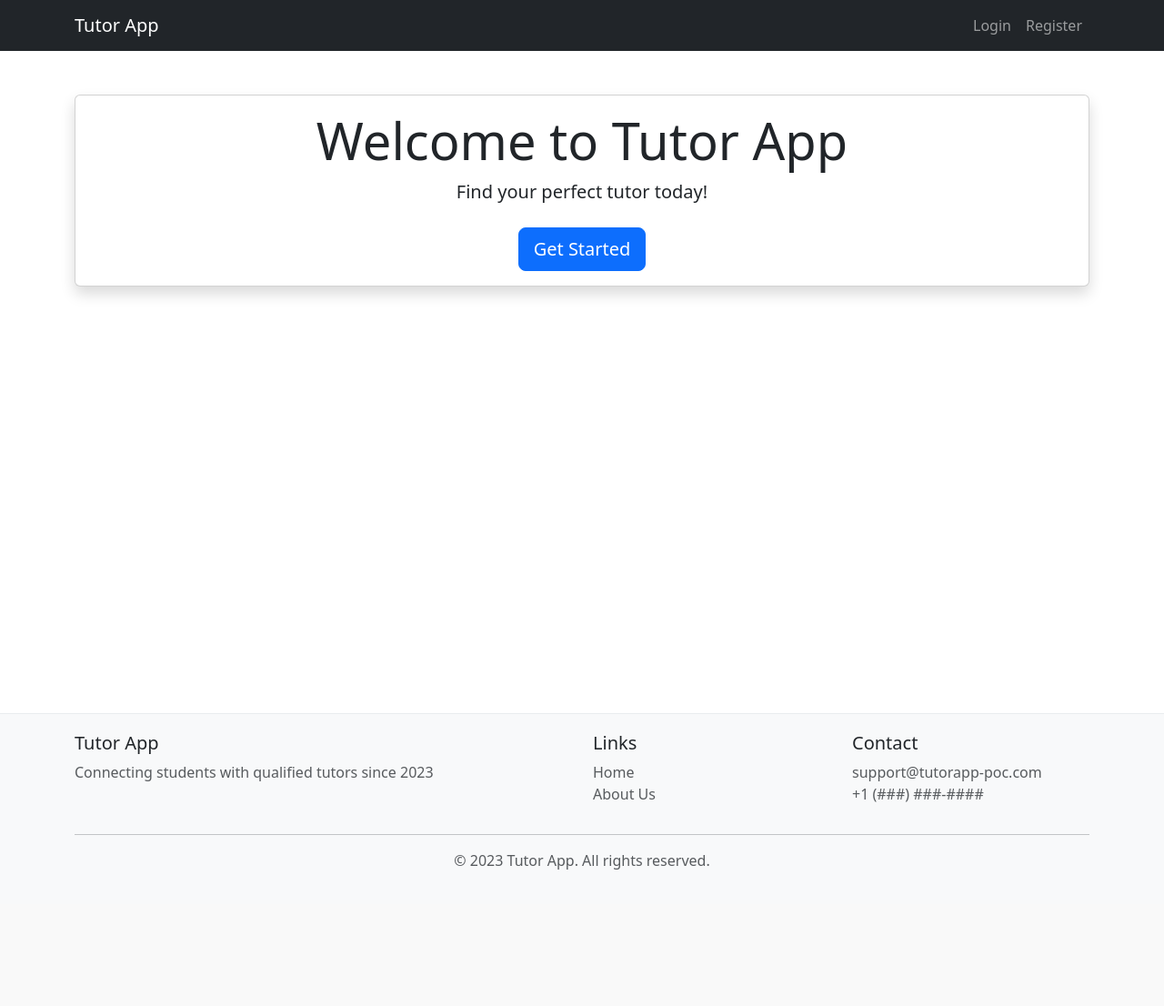
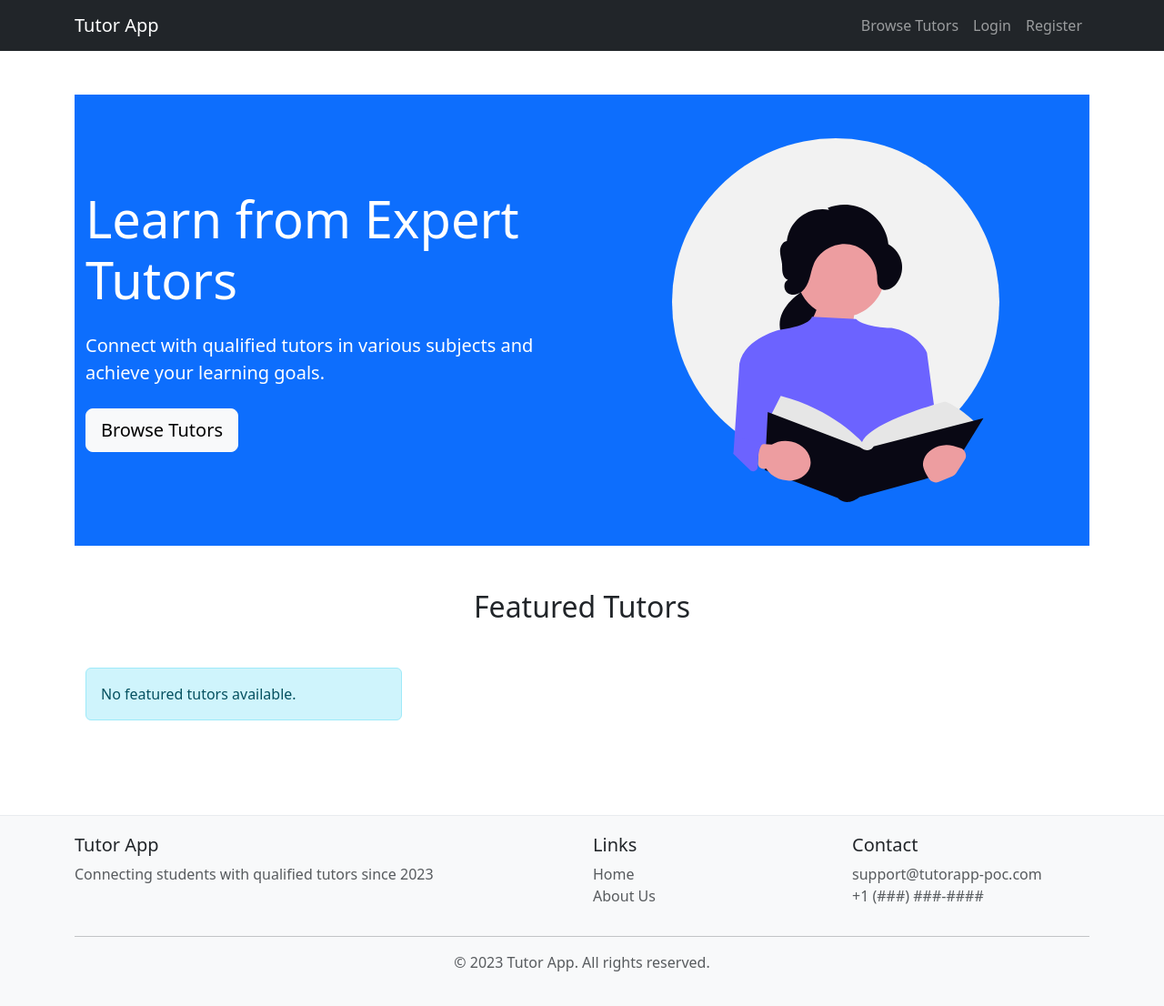
Before and after one commit to amenzedev/tutor_app, a Django app: page / in a window 1280 px wide. Shown: the whole page at 91% size. Before the commit the page ends 956 px from the top, so only its background shows below. Run offline with Django 5.2, Linux system fonts and the light colour scheme.

Commit message:
browse tutors and view profile working

```diff
--- a/tutor_app/accounts/models.py
+++ b/tutor_app/accounts/models.py
@@ -32,6 +32,10 @@
     def __str__(self):
         return f"Tutor Profile - {self.user.username}"
 
+    @property
+    def subjects_list(self):
+        return [s.strip() for s in self.subjects.split(',') if s.strip()]
+
 @receiver(post_save, sender=CustomUser)
 def create_user_profile(sender, instance, created, **kwargs):
     if created:
--- a/tutor_app/home/templates/home/home.html
+++ b/tutor_app/home/templates/home/home.html
@@ -1,17 +1,58 @@
 {% extends 'base.html' %}
 
 {% block content %}
-<div class="card shadow">
-    <div class="card-body text-center">
-        <h1 class="display-4">Welcome to Tutor App</h1>
-        <p class="lead">Find your perfect tutor today!</p>
-        <div class="mt-4">
-            {% if user.is_authenticated %}
-                <p>Welcome back, {{ user.username }}!</p>
-            {% else %}
-                <a href="{% url 'login' %}" class="btn btn-primary btn-lg">Get Started</a>
-            {% endif %}
+<!-- Hero Section -->
+<section class="hero-section bg-primary text-white py-5">
+    <div class="container">
+        <div class="row align-items-center">
+            <div class="col-lg-6">
+                <h1 class="display-4 mb-4">Learn from Expert Tutors</h1>
+                <p class="lead mb-4">Connect with qualified tutors in various subjects and achieve your learning goals.</p>
+                <a href="{% url 'tutor_list' %}" class="btn btn-light btn-lg">Browse Tutors</a>
+            </div>
+            <div class="col-lg-6 text-center">
+                <img src="/static/images/hero.svg"
+                     alt="Learning illustration"
+                     class="img-fluid"
+                     style="max-height: 400px;">
+            </div>
         </div>
     </div>
-</div>
+</section>
+
+<!-- Featured Tutors -->
+<section class="py-5">
+    <div class="container">
+        <h2 class="text-center mb-5">Featured Tutors</h2>
+        <div class="row row-cols-1 row-cols-md-3 g-4">
+            {% for tutor in featured_tutors %}
+            <div class="col">
+                <div class="card h-100 shadow">
+                    <div class="card-body">
+                        <div class="text-center">
+                            <img src="https://ui-avatars.com/api/?name={{tutor.user.username}}&size=150"
+                                 class="rounded-circle mb-3"
+                                 alt="{{ tutor.user.username }}">
+                            <h5>{{ tutor.user.username }}</h5>
+                            <p class="text-muted">{{ tutor.subjects }}</p>
+                            <p class="card-text">{{ tutor.bio|truncatechars:80 }}</p>
+                        </div>
+                    </div>
+                    <div class="card-footer">
+                        <div class="d-grid">
+                            <a href="{% url 'tutor_detail' tutor.user.username %}" class="btn btn-outline-primary w-100">
+                                View Profile
+                            </a>
+                        </div>
+                    </div>
+                </div>
+            </div>
+            {% empty %}
+            <div class="col">
+                <div class="alert alert-info">No featured tutors available.</div>
+            </div>
+            {% endfor %}
+        </div>
+    </div>
+</section>
 {% endblock %}
--- a/tutor_app/home/views.py
+++ b/tutor_app/home/views.py
@@ -1,6 +1,6 @@
 from django.shortcuts import render
+from accounts.models import TutorProfile
 
-# Create your views here.
 def home_view(request):
-
-    return render(request, 'home/home.html')
+    featured_tutors = TutorProfile.objects.all().order_by('-created_at')[:3]
+    return render(request, 'home/home.html', {'featured_tutors': featured_tutors})
--- a/tutor_app/templates/base.html
+++ b/tutor_app/templates/base.html
@@ -22,6 +22,7 @@
         <div class="container">
             <a class="navbar-brand" href="{% url 'home' %}">Tutor App</a>
             <div class="navbar-nav">
+                <a class="nav-link" href="{% url 'tutor_list' %}">Browse Tutors</a>
                 {% if user.is_authenticated %}
                     {% if request.user.user_type == "student" %}
                         <a class="nav-link" href="{% url 'student_profile' %}">{{ request.user.username }}</a>
--- a/tutor_app/tutor_app/settings.py
+++ b/tutor_app/tutor_app/settings.py
@@ -140,3 +140,6 @@
 
 LOGIN_REDIRECT_URL = 'home'
 LOGOUT_REDIRECT_URL = 'home'
+
+STATIC_URL = '/static/'
+STATICFILES_DIRS = [os.path.join(BASE_DIR, 'static')]
--- a/tutor_app/tutor_app/urls.py
+++ b/tutor_app/tutor_app/urls.py
@@ -18,6 +18,8 @@
 from django.urls import path
 from accounts.views import register, user_login, user_logout, student_profile, tutor_profile
 from home.views import home_view
+from tutors.views import TutorListView, TutorDetailView
+
 
 urlpatterns = [
     path('admin/', admin.site.urls),
@@ -25,7 +27,9 @@
     path('register/', register, name='register'),
     path('login/', user_login, name='login'),
     path('logout/', user_logout, name='logout'),
-
+    path('tutors/', TutorListView, name='tutor_list'),
+    path('tutors/<str:username>/', TutorDetailView, name='tutor_detail'),
     path('profile/student/', student_profile, name='student_profile'),
     path('profile/tutor/', tutor_profile, name='tutor_profile'),
+    path('<path:anything>', home_view, name='home'),
 ]
```
Also changed, not shown: tutor_app/accounts/templates/accounts/includes/profile_card.html (+8 -8 lines), tutor_app/accounts/views.py (+0 -30 lines), tutor_app/static/css/sytles.css (added, +17 -0 lines), tutor_app/tutors/templates/tutor_detail.html (added, +40 -0 lines), tutor_app/tutors/templates/tutor_list.html (added, +54 -0 lines), tutor_app/tutors/views.py (+18 -1 lines), tutor_app/static/images/hero.svg (added).
